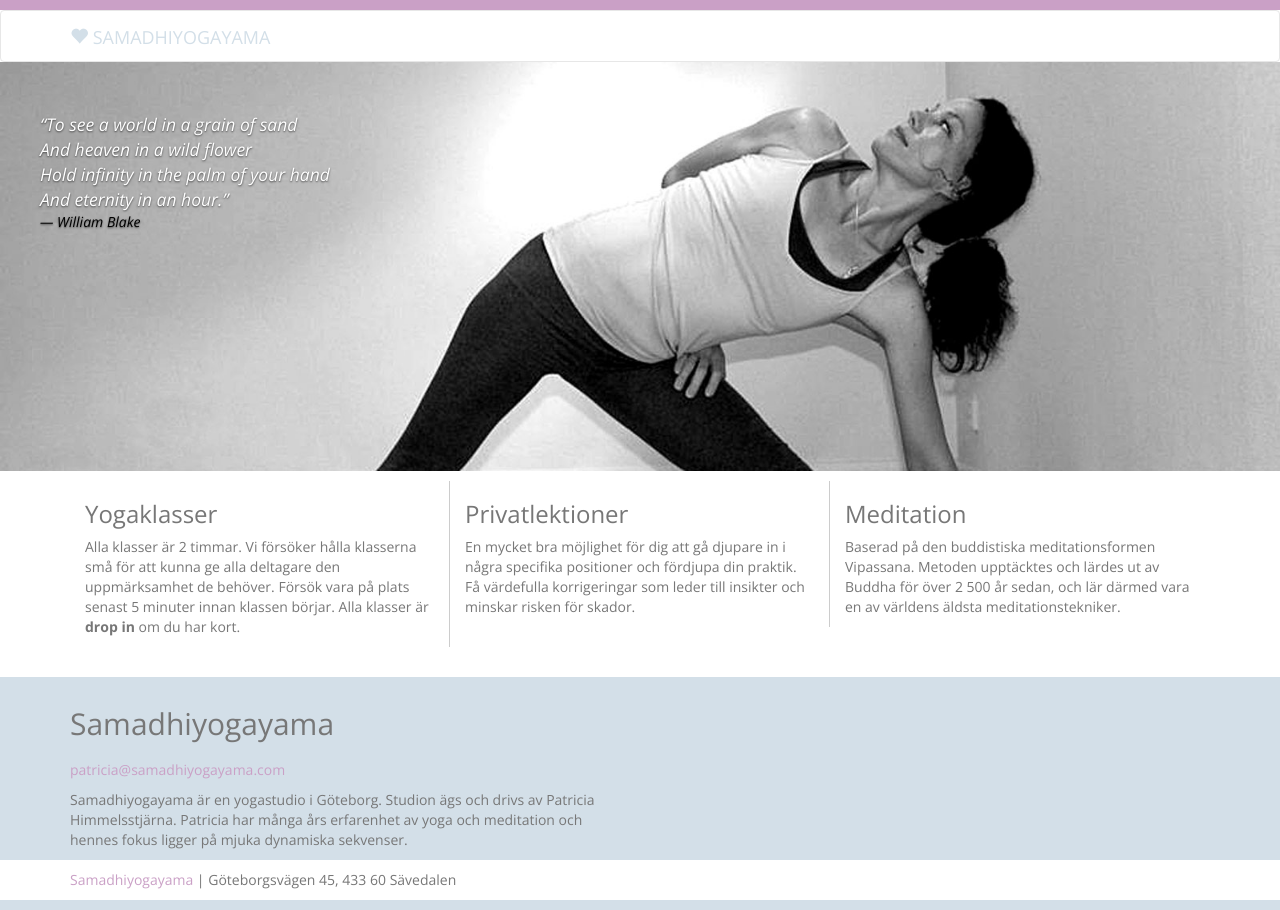
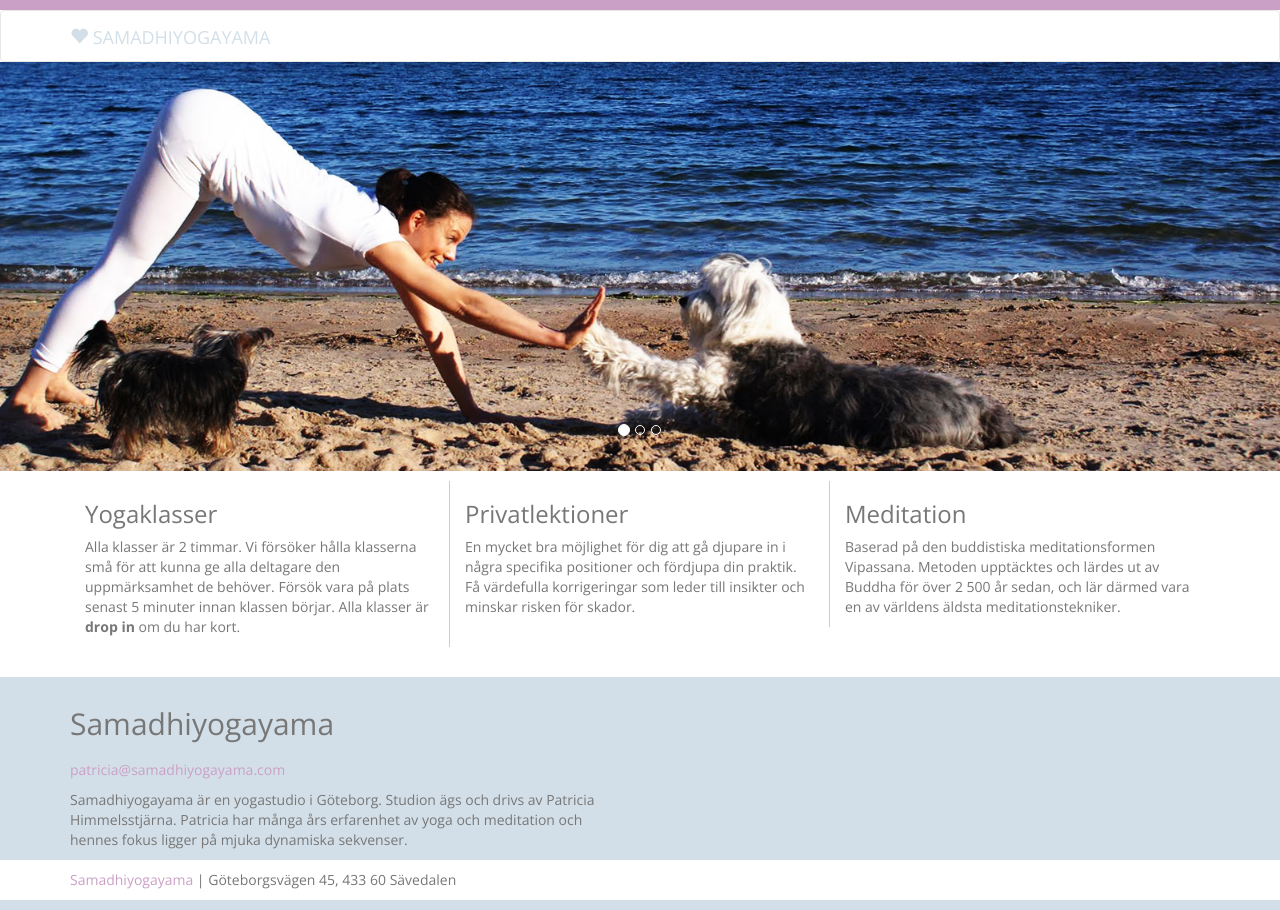
Before and after one commit to xljoha/patricia, a Jekyll site: the page built from index.html, in a window 1280 px wide. Built offline with Jekyll 4.4.1, drawn with Linux system fonts in a browser that asks for light colours; nearby versions of some CDN libraries.

Commit message:
various changes to carousel

```diff
--- a/index.html
+++ b/index.html
@@ -4,13 +4,23 @@
 <div id="hero-banner">
   <div id="carousel-example-generic" class="carousel slide" data-ride="carousel">
     <!-- Indicators -->
-  <!--  <ol class="carousel-indicators">
-      <li data-target="#carousel-example-generic" data-slide-to="0" class="active"></li>
-    </ol>-->
+    <ol class="carousel-indicators">
+      <li data-target="#carousel-example-generic" class="active" data-slide-to="0"></li>
+      <li data-target="#carousel-example-generic" data-slide-to="1"></li>
+      <li data-target="#carousel-example-generic" data-slide-to="2"></li>
+    </ol>
 
     <!-- Wrapper for slides -->
     <div class="carousel-inner" role="listbox">
       <div class="item active">
+        <img src="{{ site.baseurl }}/images/gosan_downdog_hero.jpg" alt="hero image">
+       <div class="carousel-caption">
+          <blockquote>
+              <footer></footer>
+          </blockquote>
+        </div>
+      </div>
+      <div class="item">
         <img src="{{ site.baseurl }}/images/yoga-hero-patricia-2.jpg" alt="hero image">
        <div class="carousel-caption">
           <blockquote>
@@ -22,6 +32,12 @@
           </blockquote>
         </div>
       </div>
+      <div class="item">
+        <img src="{{ site.baseurl }}/images/patricia_gosan_updog.jpg" alt="hero image">
+       <div class="carousel-caption">
+        </div>
+      </div>
+
     </div>
   </div>
 </div> <!-- end hero-banner -->
```
Also changed, not shown: images/gosan_downdog_hero.jpg (added), images/patricia-close-up.jpg (deleted), images/patricia_gosan_updog.jpg (added), images/patricia_standing_toe.jpg (deleted), images/yoga-hero-patricia-1.jpg (deleted), images/yoga-hero.jpg (deleted), 2 other files.
